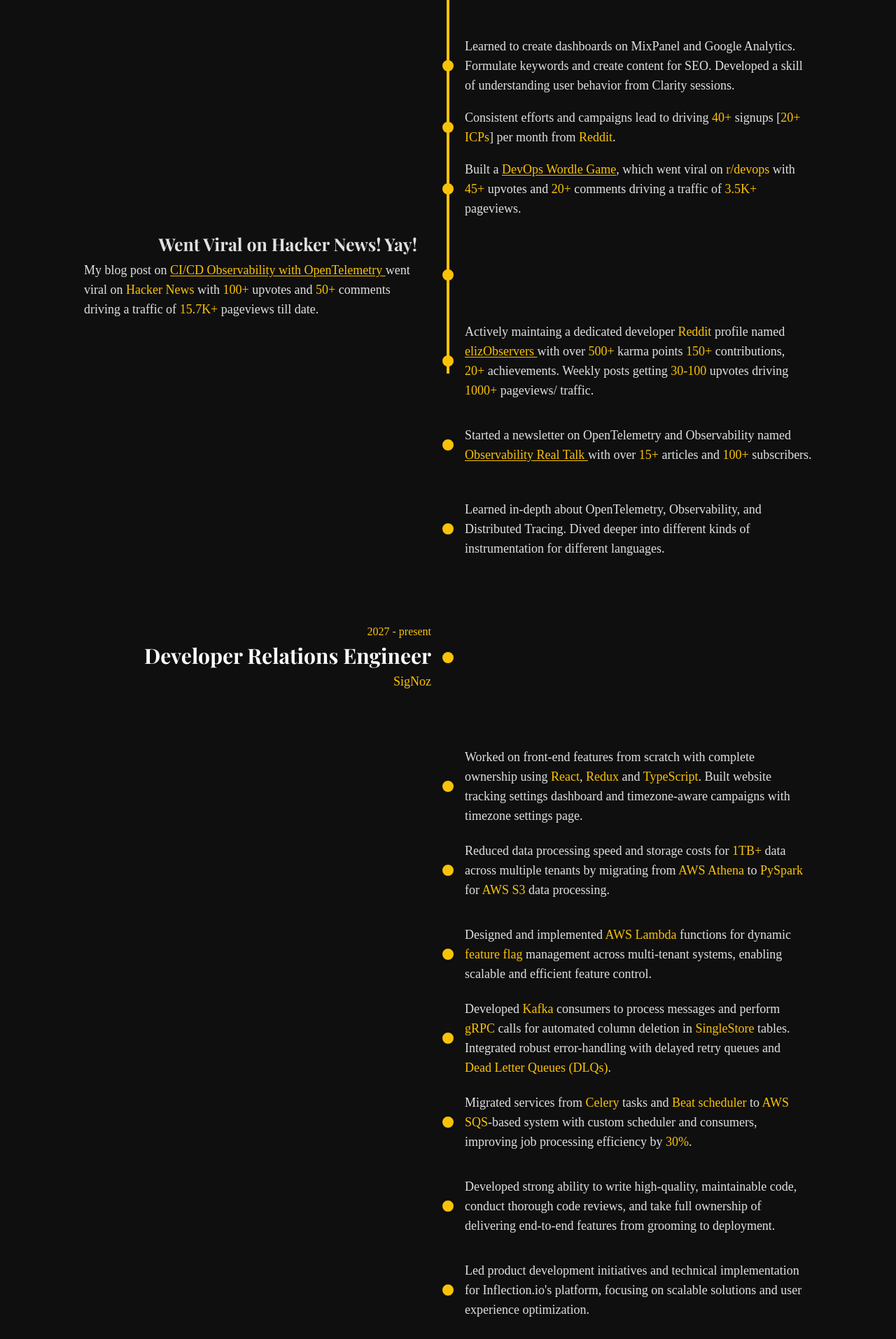
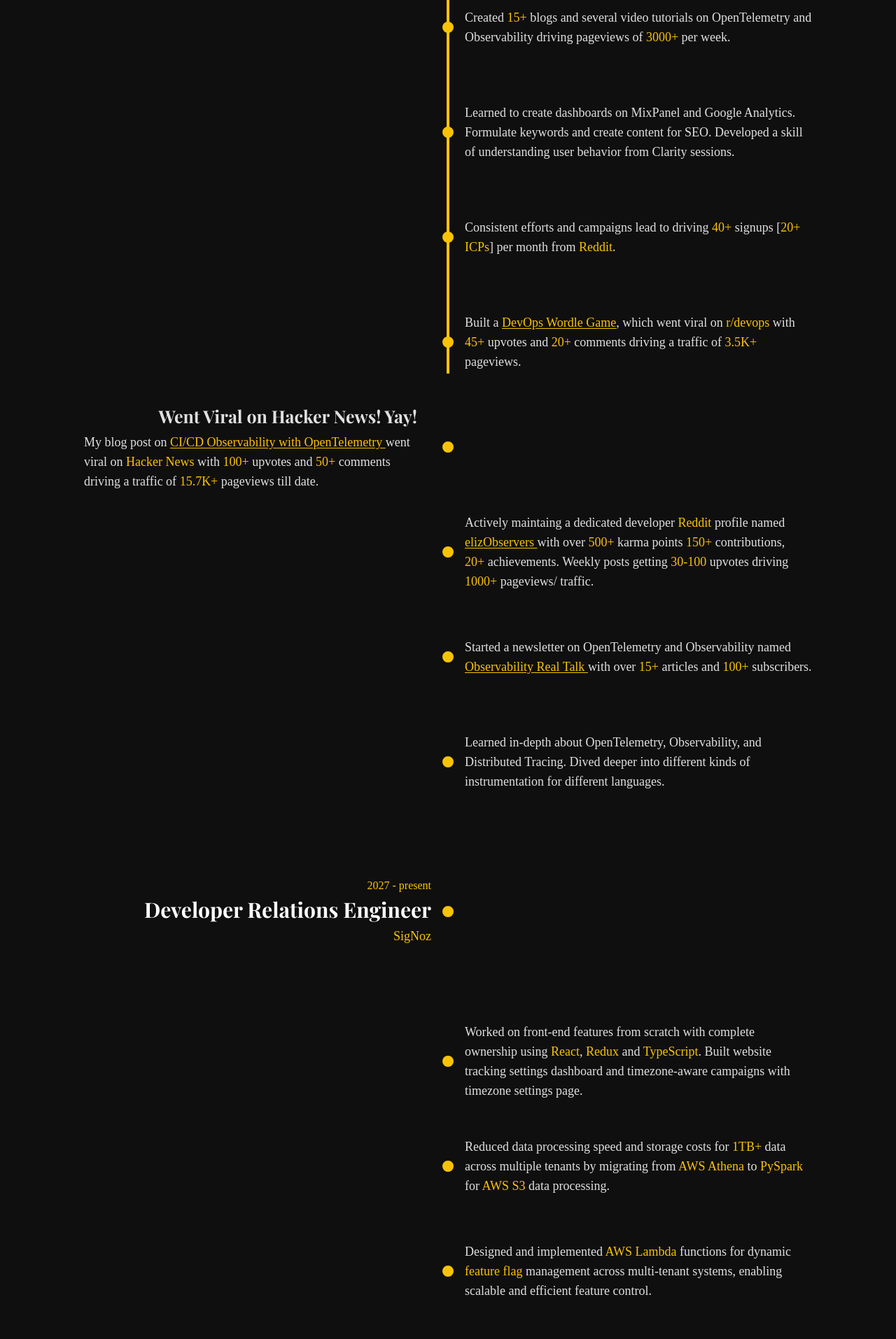
Before and after one commit to Elizabeth-Mathew1/iamelizabeth, a Next.js app: page /work in a window 1280 px wide. Shown: the part 266-2180 px from the top of the page at 70% size. Built offline with nearby package versions, Linux system fonts and the light colour scheme; a web font is replaced by a local one.

Commit message:
update: smaller changes to padding and images

```diff
--- a/src/app/page.tsx
+++ b/src/app/page.tsx
@@ -17,9 +17,9 @@
             style={{
               width: '100%',
               height: '100%',
-              objectFit: 'cover',
-              borderRadius: '0 30% 30% 30%'
+              objectFit: 'cover'
             }}
+            className="lg:rounded-[0_30%_30%_30%]"
           />
         </div>
         <div className="landing-content">
--- a/src/app/work/page.tsx
+++ b/src/app/work/page.tsx
@@ -18,9 +18,9 @@
         </div>
 
         {/* Scrollable content */}
-        <div className="mt-20 lg:mt-20 w-full px-20 lg:px-30 flex flex-col">
+        <div className="mt-20 lg:mt-20 w-full px-10 xl:px-30 flex flex-col">
           {/* Timeline point 0 - Early Experience */}
-          <div className="relative flex w-full min-h-[100px] items-center">
+          <div className="relative flex w-full min-h-[200px] md:min-h-[150px] items-center">
             {/* Left: Role Info */}
             <div className="w-1/2 flex flex-col items-end pr-6"></div>
             {/* Center: Dot */}
@@ -36,7 +36,7 @@
           </div>
 
           {/* Timeline point 1 - Early Experience */}
-          <div className="relative flex w-full min-h-[120px] items-center">
+          <div className="relative flex w-full min-h-[200px] md:min-h-[150px] items-center">
             {/* Left: Role Info */}
             <div className="w-1/2 flex flex-col items-end pr-6"></div>
             {/* Center: Dot */}
@@ -52,7 +52,7 @@
           </div>
 
           {/* Timeline point 2 - Internship */}
-          <div className="relative flex w-full min-h-[120px] items-center">
+          <div className="relative flex w-full min-h-[200px] md:min-h-[150px] items-center">
             {/* Left: Role Info */}
             <div className="w-1/2 flex flex-col items-end pr-6"></div>
             {/* Center: Dot */}
@@ -69,7 +69,7 @@
           </div>
 
           {/* Timeline point 3 - Learning Period */}
-          <div className="relative flex w-full min-h-[5px] items-center">
+          <div className="relative flex w-full min-h-[200px] md:min-h-[150px] items-center">
             {/* Left: Role Info */}
             <div className="w-1/2 flex flex-col items-end pr-6"></div>
             {/* Center: Dot */}
@@ -85,7 +85,7 @@
           </div>
 
           {/* Timeline point 4 - Software Engineer */}
-          <div className="relative flex w-full min-h-[120px] items-center">
+          <div className="relative flex w-full min-h-[200px] md:min-h-[150px] items-center">
             {/* Left: Role Info */}
             <div className="w-1/2 flex flex-col items-end pr-6"></div>
             {/* Center: Dot */}
@@ -102,7 +102,7 @@
           </div>
 
           {/* Timeline point 5 - Senior Developer */}
-          <div className="relative flex w-full min-h-[120px] items-center">
+          <div className="relative flex w-full min-h-[200px] md:min-h-[150px] items-center">
             {/* Left: Role Info */}
             <div className="w-1/2 flex flex-col items-end">
               <span className="pr-11 text-[25px] font-bold mb-1 font-serif" style={{ fontFamily: 'var(--font-sub)' }}>
@@ -122,7 +122,7 @@
           </div>
 
           {/* Timeline point 6 - Developer Relations Engineer */}
-          <div className="relative flex w-full min-h-[120px] items-center">
+          <div className="relative flex w-full min-h-[200px] md:min-h-[150px] items-center">
             {/* Left: Role Info */}
             <div className="w-1/2 flex flex-col items-end pr-6"></div>
             {/* Center: Dot */}
@@ -139,7 +139,7 @@
           </div>
 
           {/* Timeline point 7 - Technical Lead */}
-          <div className="relative flex w-full min-h-[120px] items-center">
+          <div className="relative flex w-full min-h-[200px] md:min-h-[150px] items-center">
             {/* Left: Role Info */}
             <div className="w-1/2 flex flex-col items-end pr-6"></div>
             {/* Center: Dot */}
@@ -157,7 +157,7 @@
           </div>
 
           {/* Timeline point 8 - Engineering Manager */}
-          <div className="relative flex w-full min-h-[120px] items-center">
+          <div className="relative flex w-full min-h-[200px] md:min-h-[150px] items-center">
             {/* Left: Role Info */}
             <div className="w-1/2 flex flex-col items-end pr-6"></div>
             {/* Center: Dot */}
@@ -174,7 +174,7 @@
           </div>
 
           {/* Timeline point 9 - Principal Engineer */}
-          <div className="relative flex w-full min-h-[120px] items-center mt-16 mb-16">
+          <div className="relative flex w-full min-h-[200px] md:min-h-[150px] items-center mt-16 mb-16">
             {/* Left: Role Info */}
             <div className="w-1/2 flex flex-col items-end pr-6">
               <span className="text-[var(--color-accent)] text-md mb-1 font-serif" style={{ fontFamily: 'var(--font-heading)' }}>
@@ -196,7 +196,7 @@
           </div>
 
           {/* Timeline point 10 - Frontend Development */}
-          <div className="relative flex w-full min-h-[120px] items-center">
+          <div className="relative flex w-full min-h-[200px] md:min-h-[150px] items-center">
             {/* Left: Role Info */}
             <div className="w-1/2 flex flex-col items-end pr-6"></div>
             {/* Center: Dot */}
@@ -212,7 +212,7 @@
           </div>
 
           {/* Timeline point 11 - Data Processing Optimization */}
-          <div className="relative flex w-full min-h-[120px] items-center">
+          <div className="relative flex w-full min-h-[200px] md:min-h-[150px] items-center">
             {/* Left: Role Info */}
             <div className="w-1/2 flex flex-col items-end pr-6"></div>
             {/* Center: Dot */}
@@ -228,7 +228,7 @@
           </div>
 
           {/* Timeline point 12 - AWS Lambda & Feature Flags */}
-          <div className="relative flex w-full min-h-[120px] items-center">
+          <div className="relative flex w-full min-h-[150px] items-center">
             {/* Left: Role Info */}
             <div className="w-1/2 flex flex-col items-end pr-6"></div>
             {/* Center: Dot */}
@@ -244,7 +244,7 @@
           </div>
 
           {/* Timeline point 13 - Kafka & gRPC Integration */}
-          <div className="relative flex w-full min-h-[120px] items-center">
+          <div className="relative flex w-full min-h-[150px] items-center">
             {/* Left: Role Info */}
             <div className="w-1/2 flex flex-col items-end pr-6"></div>
             {/* Center: Dot */}
@@ -260,7 +260,7 @@
           </div>
 
           {/* Timeline point 14 - AWS SQS Migration */}
-          <div className="relative flex w-full min-h-[120px] items-center">
+          <div className="relative flex w-full min-h-[200px] md:min-h-[150px] items-center">
             {/* Left: Role Info */}
             <div className="w-1/2 flex flex-col items-end pr-6"></div>
             {/* Center: Dot */}
@@ -276,7 +276,7 @@
           </div>
 
           {/* Timeline point 15 - Code Quality & Ownership */}
-          <div className="relative flex w-full min-h-[120px] items-center">
+          <div className="relative flex w-full min-h-[200px] md:min-h-[150px] items-center">
             {/* Left: Role Info */}
             <div className="w-1/2 flex flex-col items-end pr-6"></div>
             {/* Center: Dot */}
@@ -292,7 +292,7 @@
           </div>
 
           {/* Product Engineer Timeline Section */}
-          <div className="relative flex w-full min-h-[120px] items-center">
+          <div className="relative flex w-full min-h-[200px] md:min-h-[150px] items-center">
             {/* Left: Role Info */}
             <div className="w-1/2 flex flex-col items-end pr-6"></div>
             {/* Center: Dot */}
@@ -307,7 +307,7 @@
             </div>
           </div>
 
-          <div className="relative flex w-full min-h-[120px] items-center mt-16">
+          <div className="relative flex w-full min-h-[200px] md:min-h-[150px] items-center mt-16">
             {/* Left: Role Info */}
             <div className="w-1/2 flex flex-col items-end pr-6">
               <span className="text-[var(--color-accent)] text-md mb-1 font-serif" style={{ fontFamily: 'var(--font-heading)' }}>
```
